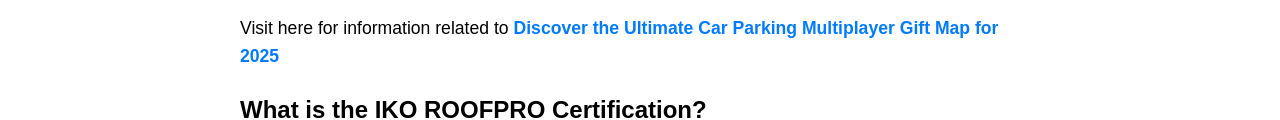
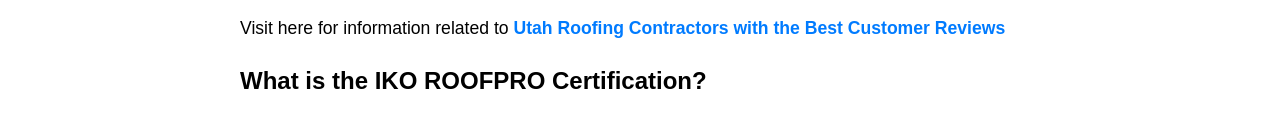
Before and after one commit to itswilsonduke/roofing, a plain HTML site: page index.html in a window 1280 px wide. Shown: the part 779-899 px from the top of the page. Drawn offline with Linux system fonts and the light colour scheme.

Commit message:
Update index.html

```diff
--- a/index.html
+++ b/index.html
@@ -52,11 +52,12 @@
 
   <p>In the world of roofing, certifications are a mark of excellence, ensuring that contractors meet high standards of quality and professionalism. One such prestigious certification is the IKO ROOFPRO program, designed to recognize and support top-tier roofing contractors. This article will delve into the IKO ROOFPRO certification, its benefits, and how it sets apart leading contractors like Right Way Roofing in Utah.</p>
 <p> Click here For more information on <a href="https://rightwayroofingut.com/">roofing contractors utah</a></p>
+
     <div style="text-align: center;">
  <img src="https://i.postimg.cc/fLzQc74j/1-1.jpg" alt="roofing.jpg" style="max-width: 100%; height: auto;">
 </div>
 
-<p>Visit here for information related to <a href="https://playercar.bitbucket.io/">Discover the Ultimate Car Parking Multiplayer Gift Map for 2025</a></h2>
+<p>Visit here for information related to <a href="https://roofingcontractors.w3spaces.com/">Utah Roofing Contractors with the Best Customer Reviews</a></h2>
 
  <h2>What is the IKO ROOFPRO Certification?</h2>
 <p>The IKO ROOFPRO program is a loyalty and recognition initiative by IKO, a global leader in roofing, waterproofing, and insulation products. This program is designed to empower roofing businesses by providing exclusive benefits, training, and marketing support. Contractors who achieve this certification demonstrate a commitment to using high-quality IKO products and adhering to rigorous installation standards.</p>
```
